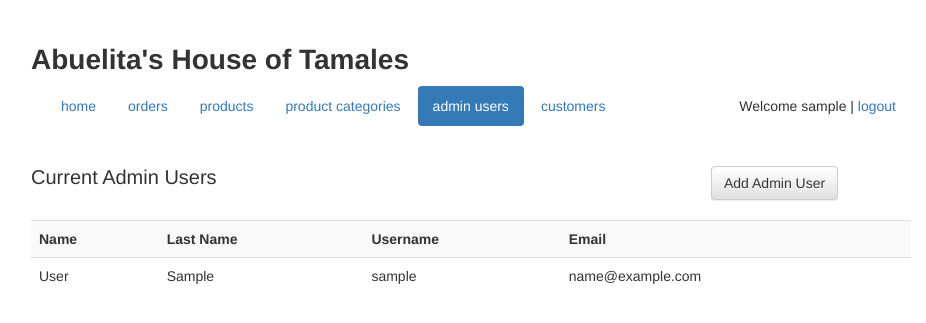
After one commit to capirucho/php-shoppingcart-and-cms, a PHP site: page /admin_users.php in a window 1280 px wide. The commit adds this page. Shown: the top 323 px of the page, without its empty margins (169-1095 px from the left). Run offline with PHP 8.4, Linux system fonts and the light colour scheme; the visitor is signed in with stand-in values (Sample User, id 1); tables that the repository leaves empty or names only in its code hold one stand-in row (values such as "Sample post"); some libraries are stand-ins or nearby versions.

Commit message:
bootstrap framework, fixed nav, admin add user
bootstrap framework, fixed nav, admin add user

```diff
--- a/admin_site_nav.php
+++ b/admin_site_nav.php
@@ -1,12 +1,22 @@
 <?php
 
-	echo '<ul class="admin_nav">
-		<li><a href="admin_home.php">home</a></li>
-		<li><a href="admin_orders.php">orders</a></li>
-		<li><a href="admin_products.php">products</a></>
-		<li><a href="admin_categories.php">categories</a></li>
-		<li><a href="admin_employees.php">employees</a></li>
-		<li><a href="admin_customers.php">customers</a></li>
-		</ul>';
+$adminHomeActive = echoActiveClassIfRequestMatches("admin_home");
+$adminOrdersActive = echoActiveClassIfRequestMatches("admin_orders");
+$adminProductsActive = echoActiveClassIfRequestMatches("admin_products");
+$adminCategoriesActive = echoActiveClassIfRequestMatches("admin_categories");
+$adminUsersActive = echoActiveClassIfRequestMatches("admin_users");
+$adminCustomersActive = echoActiveClassIfRequestMatches("admin_customers");
+
+
+echo "<ul class=\"admin_nav nav nav-pills\">".
+"<li ".$adminHomeActive." role=\"presentation\"><a href=\"admin_home.php\">home</a></li>".
+"<li ".$adminOrdersActive." role=\"presentation\"><a href=\"admin_orders.php\">orders</a></li>".
+"<li ".$adminProductsActive." role=\"presentation\"><a href=\"admin_products.php\">products</a></>".
+"<li ".$adminCategoriesActive." role=\"presentation\"><a href=\"admin_categories.php\">product categories</a></li>".
+"<li ".$adminUsersActive." role=\"presentation\"><a href=\"admin_users.php\">admin users</a></li>".
+"<li ".$adminCustomersActive." role=\"presentation\"><a href=\"admin_customers.php\">customers</a></li>".
+"</ul>";
+
+
 
 ?>
--- /dev/null
+++ b/admin_users.php
@@ -0,0 +1,77 @@
+<?php require 'header.php'; ?>
+
+
+<section id="employees">
+	<div class="clearfix">
+		<h2>Current Admin Users</h2>
+		<div class="add_employee"><button class="btn btn-default" type="button" data-toggle="modal" data-target="#addEmpForm">Add Admin User</button></div>
+	</div>
+	<table id="employee_list" class="table table-striped">
+		<tr>
+			<th>Name</th>
+			<th>Last Name</th>
+			<th>Username</th>
+			<th>Email</th>
+		</tr>
+		<?php
+
+			$table_name = "shopcart_admin_users";
+			$command = "select * from ".$table_name." order by username asc;";
+			$result = $db->query($command);
+
+			while ( $data = $result->fetch_object() ) {
+				print "<tr><td>$data->last_name</td><td>$data->first_name</td><td>$data->username</td><td>$data->email_address</td></tr>";
+			}
+			$result->free();
+			$db->close();
+		?>
+	</table>
+
+</section>
+
+
+<div id="addEmpForm" class="modal fade">
+  <div class="modal-dialog">
+    <div class="modal-content">
+      <div class="modal-header">
+        <button type="button" class="close" data-dismiss="modal"><span aria-hidden="true">&times;</span><span class="sr-only">Close</span></button>
+        <h4 class="modal-title">Add an Admin User</h4>
+      </div>
+      <div class="modal-body">
+
+
+		<form role="form" action="admin_add_user.php" method="POST">
+		  <div class="form-group">
+		    <label for="userName">User Name</label>
+		    <input name="username" type="text" class="form-control" id="username" placeholder="Enter Username (this will be your login name)">
+		  </div>
+		  <div class="form-group">
+		    <label for="firstName">First Name</label>
+		    <input name="first_name" type="text" class="form-control" id="first_name" placeholder="Enter First Name">
+		  </div>
+		  <div class="form-group">
+		    <label for="lastName">Last Name</label>
+		    <input name="last_name" type="text" class="form-control" id="last_name" placeholder="Enter Last Name">
+		  </div>
+		  <div class="form-group">
+		    <label for="exampleInputPassword1">Password</label>
+		    <input name="password" type="password" class="form-control" id="password" placeholder="Password">
+		  </div>
+		  <div class="form-group">
+		    <label for="UserEmail">Email address</label>
+		    <input name="email_address" type="email" class="form-control" id="email_address" placeholder="Enter email">
+		  </div>
+		  <button type="submit" class="btn btn-default">Create an Admin User</button>
+		</form>
+
+
+      </div>
+      <div class="modal-footer">
+        <button type="button" class="btn btn-default" data-dismiss="modal">Close</button>
+      </div>
+    </div><!-- /.modal-content -->
+  </div><!-- /.modal-dialog -->
+</div><!-- /.modal -->
+
+
+<?php require 'footer.php'; ?>
--- a/footer.php
+++ b/footer.php
@@ -3,5 +3,16 @@
 		</div><!-- end: #main_wrapper -->
 
 
+		  <!-- Bootstrap core JavaScript
+		    ================================================== -->
+		    <!-- Placed at the end of the document so the pages load faster -->
+		    <script src="https://ajax.googleapis.com/ajax/libs/jquery/1.11.1/jquery.min.js"></script>
+		    <script src="https://maxcdn.bootstrapcdn.com/bootstrap/3.3.1/js/bootstrap.min.js"></script>
+		    <script src="js/common.js"></script>
+		    <script src="../../assets/js/docs.min.js"></script>
+		    <!-- IE10 viewport hack for Surface/desktop Windows 8 bug -->
+		    <script src="../../assets/js/ie10-viewport-bug-workaround.js"></script>
+
+
 	</body>
 </html>
--- a/header.php
+++ b/header.php
@@ -19,7 +19,27 @@ if ( !isUserLoggedIn() ) {
 <!doctype html>
 <html>
 	<head>
+	    <meta charset="utf-8">
+	    <meta http-equiv="X-UA-Compatible" content="IE=edge">
+	    <meta name="viewport" content="width=device-width, initial-scale=1">
 		<title>Welcome to Abuelita's House of Tamales</title>
+
+
+	    <!-- Bootstrap core CSS -->
+	    <link rel="stylesheet" href="https://maxcdn.bootstrapcdn.com/bootstrap/3.3.1/css/bootstrap.min.css">
+	    <!-- Bootstrap theme -->
+	    <link rel="stylesheet" href="https://maxcdn.bootstrapcdn.com/bootstrap/3.3.1/css/bootstrap-theme.min.css"
+
+	    <!-- Custom styles for this template -->
+	    <link href="theme.css" rel="stylesheet">
+
+	    <!-- HTML5 shim and Respond.js for IE8 support of HTML5 elements and media queries -->
+	    <!--[if lt IE 9]>
+	      <script src="https://oss.maxcdn.com/html5shiv/3.7.2/html5shiv.min.js"></script>
+	      <script src="https://oss.maxcdn.com/respond/1.4.2/respond.min.js"></script>
+	    <![endif]-->
+
+
 		<link rel="stylesheet" href="styles.css">
 	</head>
 	<body>
--- a/process_admin_login.php
+++ b/process_admin_login.php
@@ -7,7 +7,7 @@ require 'shoppingcart_functions.php';
 
 
 // user defined variables /////
-$login_table = "shopcart_admin_employees";
+$login_table = "shopcart_admin_users";
 
 
 // user defined functions for process_admin_login.php page /////
--- a/shoppingcart_functions.php
+++ b/shoppingcart_functions.php
@@ -1,4 +1,16 @@
 <?php
+
+//checks for page url and sets class to "active" if page url request matches current page
+
+function echoActiveClassIfRequestMatches($requestUri)
+{
+  $current_file_name = basename($_SERVER['REQUEST_URI'], ".php");
+
+  if ($current_file_name == $requestUri) {
+      return 'class="active"';
+  }
+  return '';
+}
 
 
 //checks to see if user is logged in /////
--- a/styles.css
+++ b/styles.css
@@ -3,7 +3,7 @@
 /* http://meyerweb.com/eric/tools/css/reset/
    v2.0 | 20110126
    License: none (public domain)
-*/
+
 
 html, body, div, span, applet, object, iframe,
 h1, h2, h3, h4, h5, h6, p, blockquote, pre,
@@ -25,7 +25,7 @@ time, mark, audio, video {
 	font: inherit;
 	vertical-align: baseline;
 }
-/* HTML5 display-role reset for older browsers */
+/* HTML5 display-role reset for older browsers *
 article, aside, details, figcaption, figure,
 footer, header, hgroup, menu, nav, section {
 	display: block;
@@ -48,12 +48,12 @@ table {
 	border-collapse: collapse;
 	border-spacing: 0;
 }
-
+*/
 /* end: reset */
 
 /* start: clearfix */
 
-.clearfix:after {
+/*.clearfix:after {
      visibility: hidden;
      display: block;
      font-size: 0;
@@ -61,10 +61,11 @@ table {
      clear: both;
      height: 0;
      }
-.clearfix { display: inline-block; }
+ */
+/*.clearfix { display: inline-block; }*/
 /* start commented backslash hack \*/
-* html .clearfix { height: 1%; }
-.clearfix { display: block; }
+/* * html .clearfix { height: 1%; } */
+/* .clearfix { display: block; } */
 /* close commented backslash hack */
 
 /* end: clearfix */
@@ -105,6 +106,7 @@ th, td {
 
 .login_status {
 	float: right;
+	padding: 10px 15px;
 }
 
 .admin_nav li {
@@ -113,6 +115,20 @@ th, td {
 	margin: 0 0 0 15px;
 }
 
+section#employees h2 {
+	width: 200px;
+	float: left;
+}
+section#employees .add_employee {
+	width: 200px;
+	float: right;
+	margin: 20px 0 10px 0;
+}
+
+#employee_list {
+	margin-top: 10px;
+}
+
 #employee_list th {
 	text-align: left;
 }
```
Also changed, not shown: admin_add_user.php (added, +93 -0 lines), admin_employees.php (deleted, +0 -30 lines), js/common.js (added).
